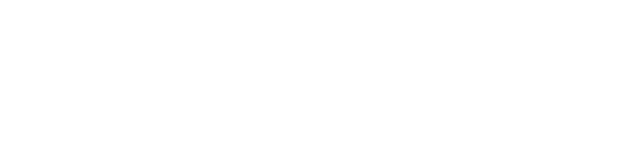
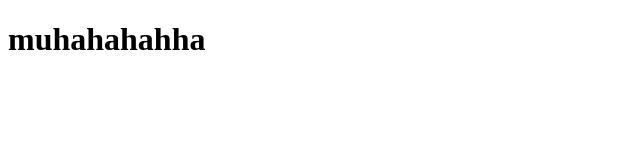
Before and after one commit to airparo23/airparo, a plain HTML site: page Index.html in a window 1280 px wide. Shown: the whole page, without its empty margins (0-640 px from the left). Drawn offline with Linux system fonts and the light colour scheme.

Commit message:
Update Index.html

```diff
--- a/Index.html
+++ b/Index.html
@@ -4,6 +4,7 @@
     <meta charset="UTF-8">
     <meta name="viewport" content="width=device-width, initial-scale=1.0">
     <title>My first git repo airparo!</title>
+    <h1>muhahahahha</h1>
 </head>
 <body>
 
```
